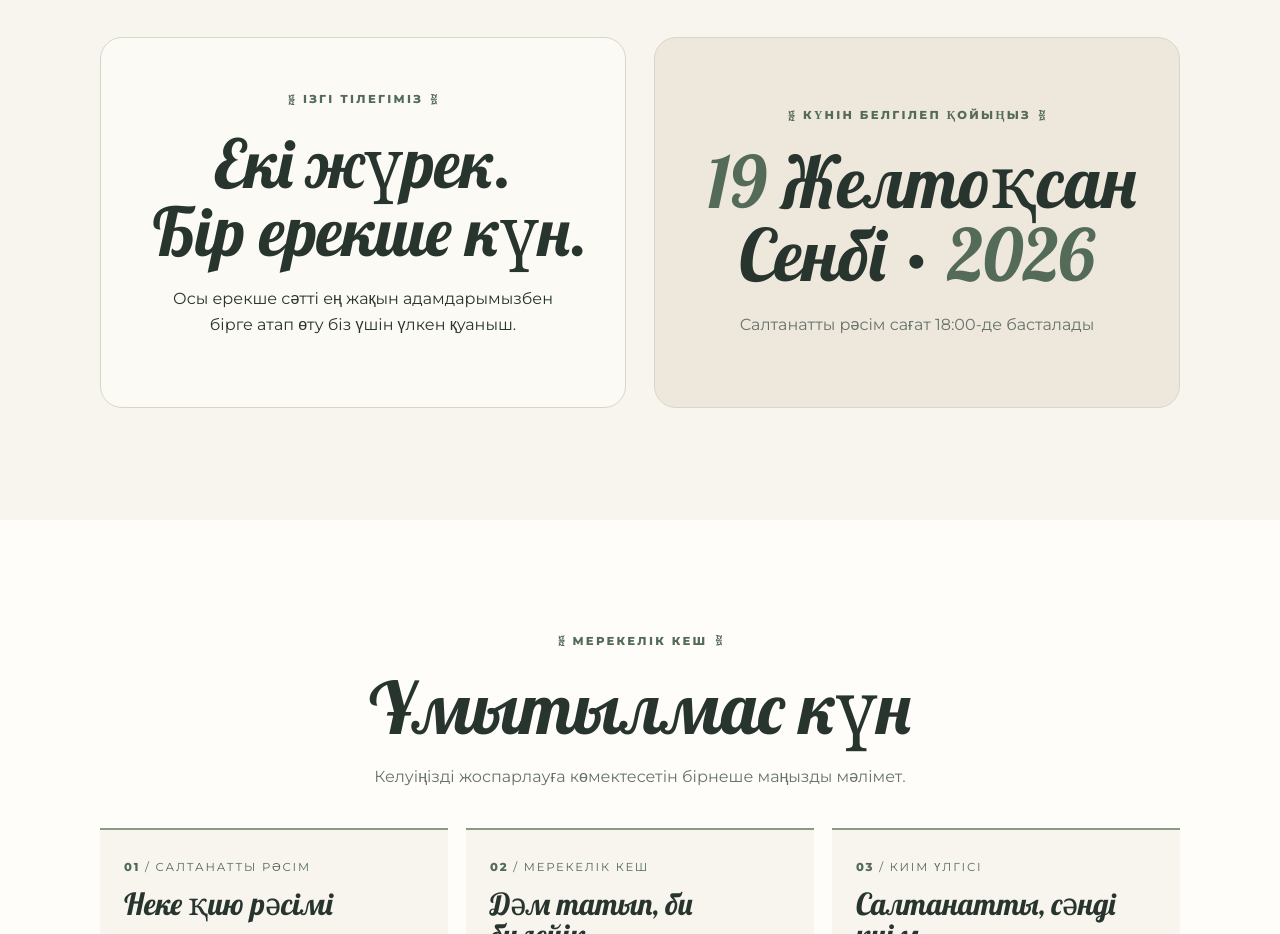
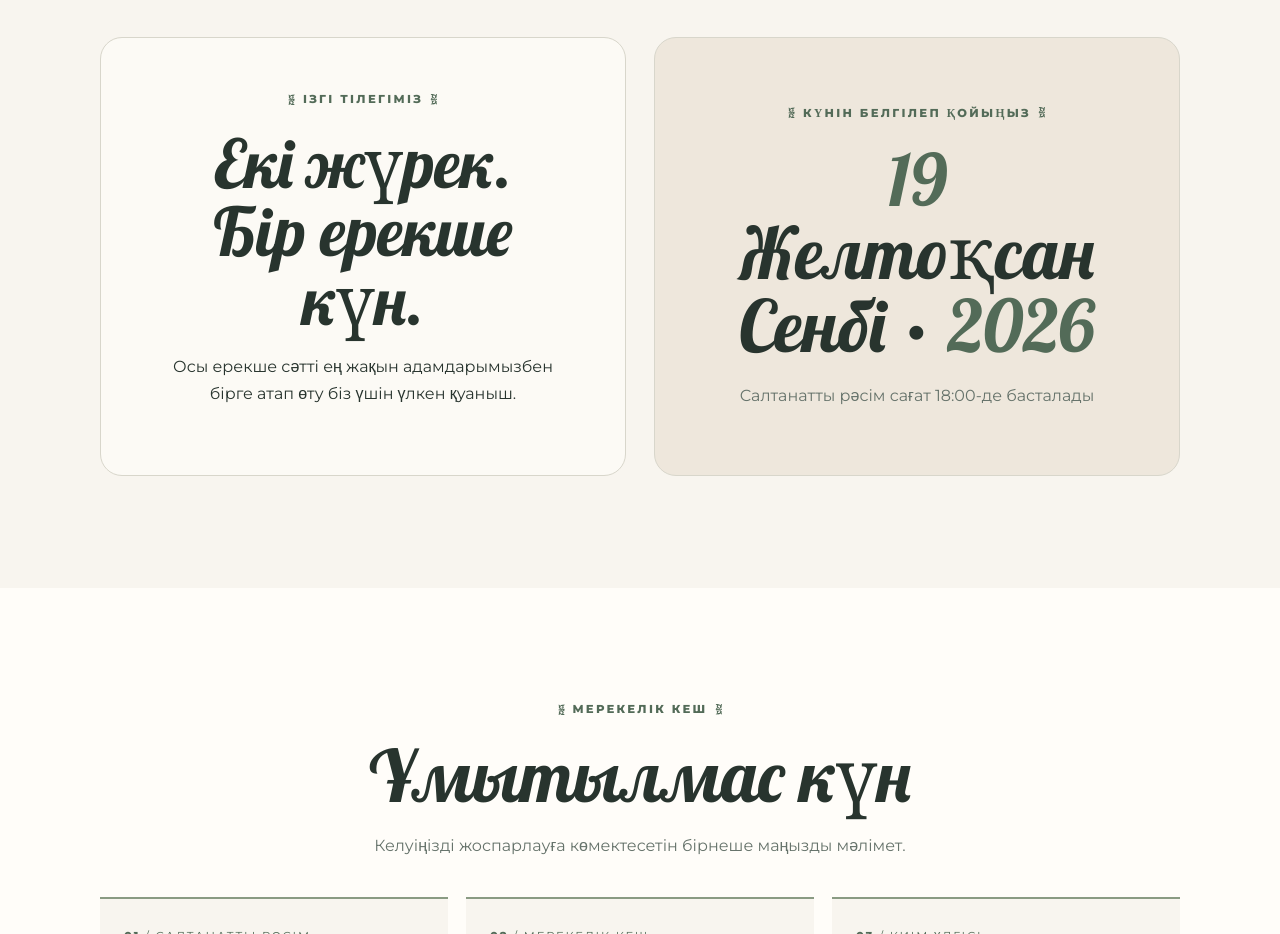
Before and after one commit to MXslade/wedding_invitation, a plain HTML site: page index.html in a window 1280 px wide. Shown: the part 980-1914 px from the top of the page. Drawn offline with Linux system fonts and the light colour scheme.

Commit message:
fix mobile stuff

```diff
--- a/index.html
+++ b/index.html
@@ -265,12 +265,12 @@
         <div class="intro-grid">
           <article class="soft-card couple-card reveal">
             <div class="eyebrow proper-heading"><div class="ornament-left"></div> Ізгі тілегіміз<div class="ornament-right"></div></div>
-            <h2 style="margin: 20px 0;">Екі жүрек.<br><span style="white-space: nowrap">Бір ерекше күн.</span></h2>
+            <h2 style="margin: 20px 0;">Екі жүрек.<br><span style="">Бір ерекше күн.</span></h2>
             <p>Осы ерекше сәтті ең жақын адамдарымызбен бірге атап өту біз үшін үлкен қуаныш.</p>
           </article>
           <article class="soft-card date-card reveal delay-1">
             <div class="eyebrow proper-heading"><div class="ornament-left"></div>Күнін белгілеп қойыңыз<div class="ornament-right"></div></div>
-            <h2 id="zheltoksan" style="margin: 20px 0;"><span style="white-space: nowrap;"><span style="color: var(--accent-dark)">19</span> Желтоқсан</span><br/><span style="white-space: nowrap;">Сенбі • <span style="color: var(--accent-dark);">2026</span></span></h2>
+            <h2 id="zheltoksan" style="margin: 20px 0;"><span style=""><span style="color: var(--accent-dark);">19</span> Желтоқсан</span><br/><span style="">Сенбі • <span style="color: var(--accent-dark);">2026</span></span></h2>
             <div class="weekday"></div>
             <div class="time">Салтанатты рәсім сағат 18:00-де басталады</div>
           </article>
```
